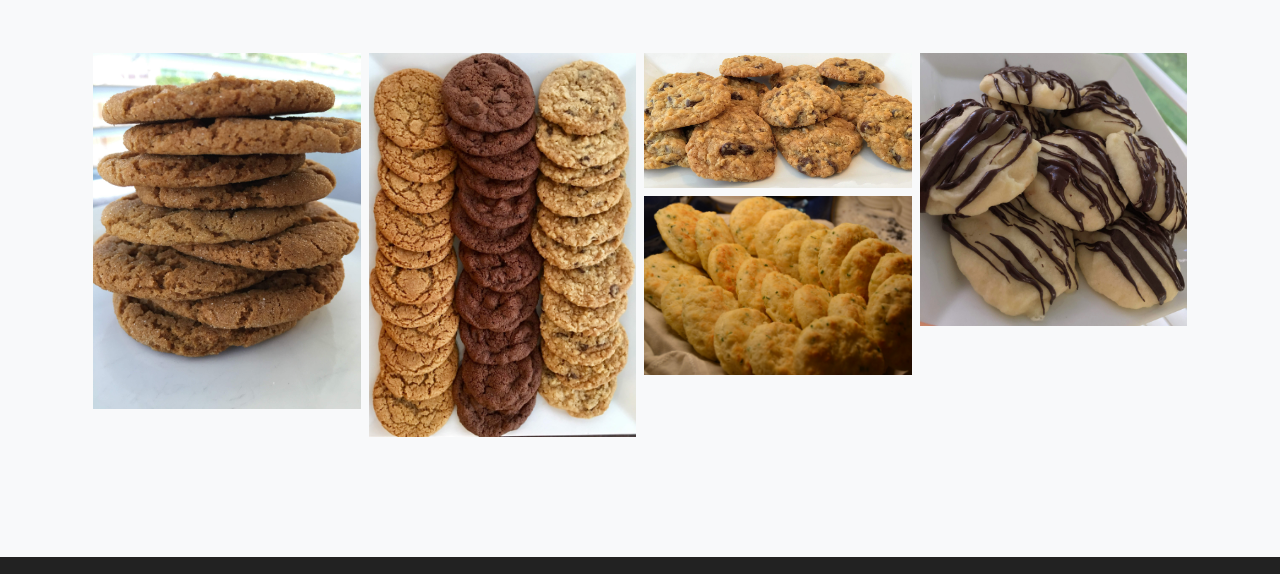
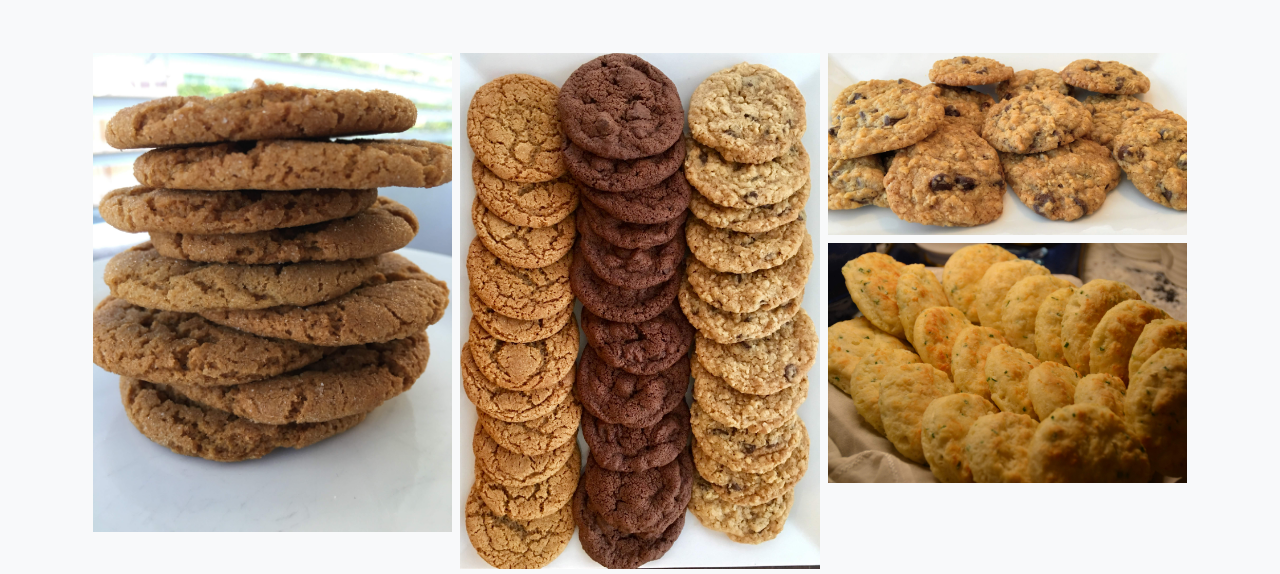
Before and after one commit to matthergott/happytobake, a website: page pages/cookies.html in a window 1280 px wide. Shown: the part 181-755 px from the top of the page. Drawn offline with Linux system fonts and the light colour scheme; a web font is replaced by a local one.

Commit message:
Fix screen responsiveness thresholds

```diff
--- a/css/collage.css
+++ b/css/collage.css
@@ -17,15 +17,20 @@
     width: 100%;
 }
 
-/* Responsive layout - makes a two column-layout instead of four columns */
-@media screen and (max-width: 800px) {
+@media screen and (max-width: 1700px) {
+    .img-column {
+        flex: 33.333%;
+        max-width: 33.333%;
+    }
+}
+
+@media screen and (max-width: 990px) {
     .img-column {
         flex: 50%;
         max-width: 50%;
     }
 }
 
-/* Responsive layout - makes the two columns stack on top of each other instead of next to each other */
 @media screen and (max-width: 600px) {
     .img-column {
         flex: 100%;
```
